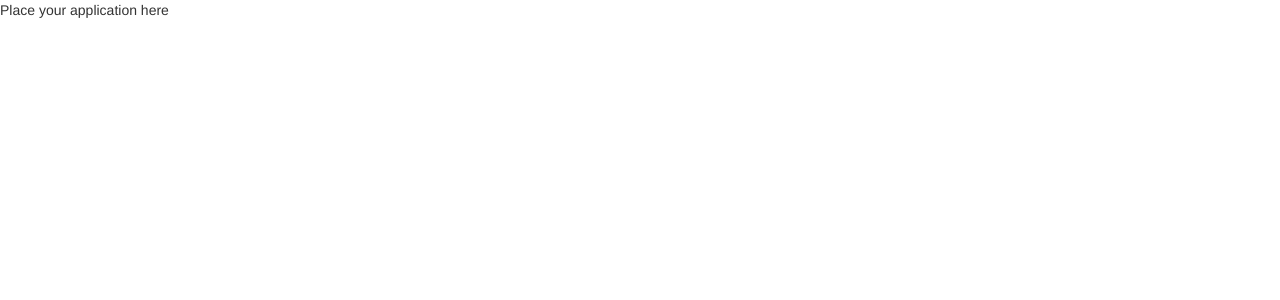
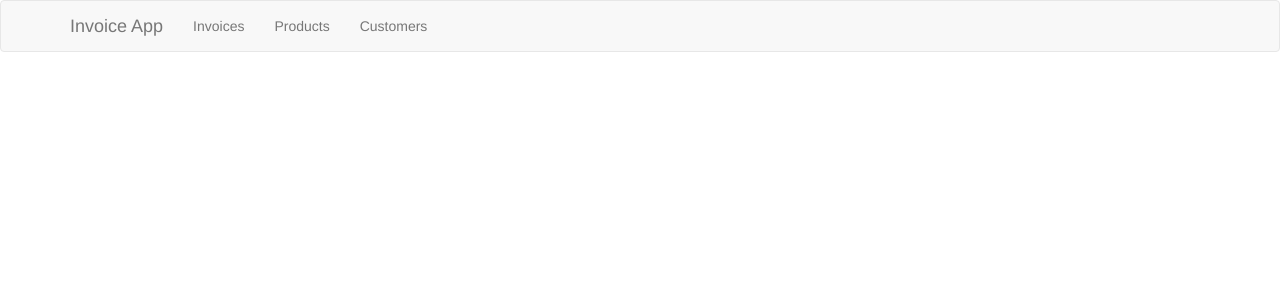
Before and after one commit to javadoffuad/InvoiceApp, a React app: page / in a window 1280 px wide. Shown: the top 300 px of the page. Built offline with nearby package versions, Linux system fonts and the light colour scheme.

Commit message:
create components Layout, Header

```diff
--- /dev/null
+++ b/components/Header.js
@@ -0,0 +1,23 @@
+import React from 'react';
+import { render } from 'react-dom';
+import { Navbar } from 'react-bootstrap';
+import { Nav } from 'react-bootstrap';
+import { NavItem } from 'react-bootstrap';
+
+const Header = () => (
+  <Navbar>
+    <Navbar.Header>
+      <Navbar.Brand>
+        <a href="#">Invoice App</a>
+      </Navbar.Brand>
+    </Navbar.Header>
+    <Nav>
+      <NavItem eventKey={1} href="#">Invoices</NavItem>
+      <NavItem eventKey={2} href="#">Products</NavItem>
+      <NavItem eventKey={3} href="#">Customers</NavItem>
+    </Nav>
+  </Navbar>
+);
+
+//ReactDOM.render(navbarInstance, mountNode);
+module.exports = Header;
--- /dev/null
+++ b/components/Layout.js
@@ -0,0 +1,13 @@
+import React from 'react';
+import { render } from 'react-dom';
+import { Button } from 'react-bootstrap';
+
+import Header from '../components/Header';
+
+class Layout extends React.Component {
+	render() {
+		return <Header/>
+	}
+}
+
+module.exports = Layout;
--- a/package.json
+++ b/package.json
@@ -11,6 +11,7 @@
     "express": "~4.13.4",
     "extract-text-webpack-plugin": "^1.0.1",
     "react": "^15.4.2",
+    "react-bootstrap": "^0.31.3",
     "react-dom": "^15.4.2",
     "react-select": "^1.0.0-beta13",
     "sequelize": "^3.20.0",
--- a/src/app.jsx
+++ b/src/app.jsx
@@ -2,5 +2,11 @@ import React from 'react';
 import { render } from 'react-dom';
 
 import 'react-select/dist/react-select.css';
+import { Button } from 'react-bootstrap';
 
-render(<div>Place your application here</div>, document.getElementById('app-root'));
+import Layout from '../components/Layout';
+
+render(
+    <Layout/>,
+    document.getElementById('app-root')
+);
```
Also changed, not shown: 1 other file (tests, documents, lock files or other folders).
